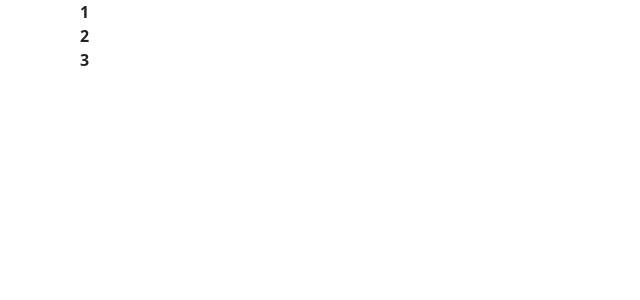
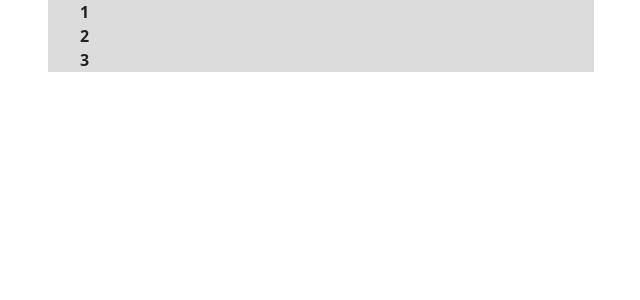
Before and after one commit to meghathakur20/angular-basic, an Angular app: page / in a window 1280 px wide. Shown: the top 300 px of the page, without its empty margins (34-674 px from the left). Built offline with nearby package versions, Linux system fonts and the light colour scheme.

Commit message:
2 files modified

```diff
--- a/src/app/app.component.css
+++ b/src/app/app.component.css
@@ -8,3 +8,6 @@ p {
   list-style-type: none;
   font-weight: bold;
 }
+nav{
+ background-color:gainsboro;
+}
--- a/src/app/app.component.html
+++ b/src/app/app.component.html
@@ -1,6 +1,8 @@
 <div class="container">
   <div class="row">
+
     <div class="col">
+    <nav>
       <ul>
         <li class="list"
           *ngFor="let detail of details"
@@ -14,7 +16,9 @@
           {{ detail.id }}
         </li>
       </ul>
+    </nav>
     </div>
+
     <div class="col">
       <div *ngIf="selectedDetail">
         <p>ID:{{ selectedDetail.id }}</p>
```
